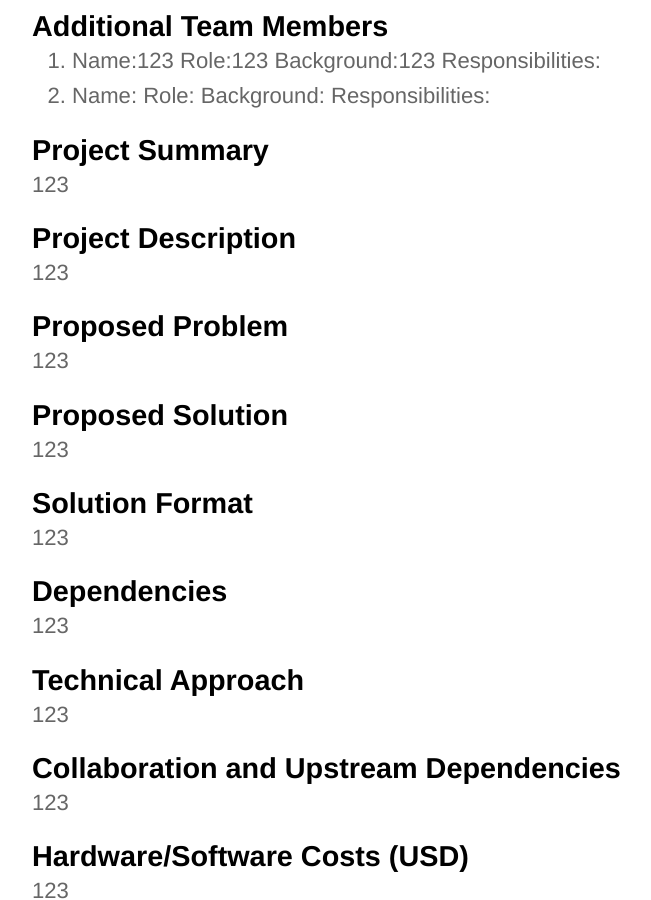
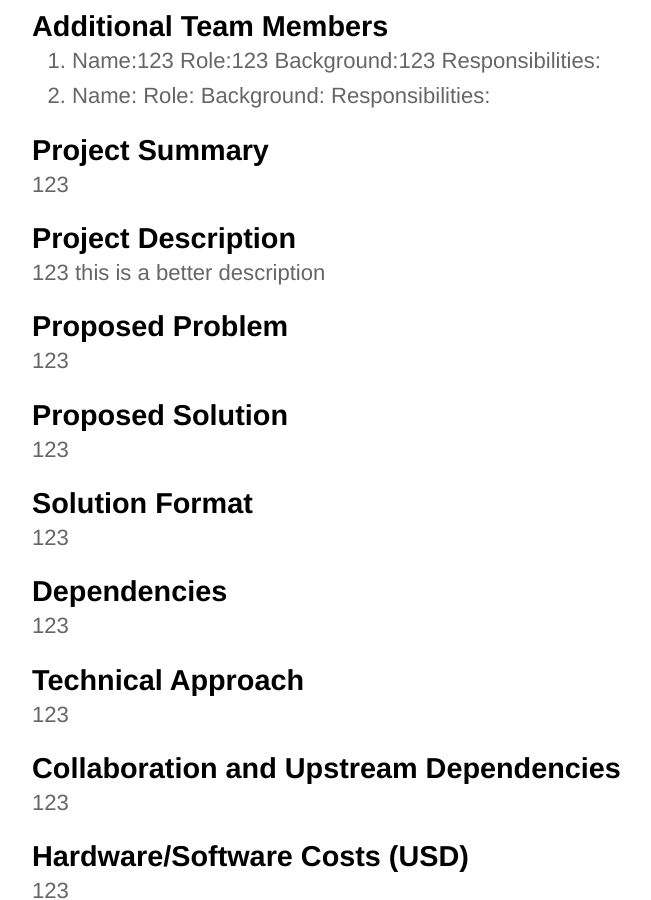
Before and after one commit to ZPreviewOrg/ZPreview, a Jekyll site: the page built from _grants/10011-grant-application---123-abc.md, in a window 1280 px wide and 900 px high, scrolled down 1739 px. Shown: the whole window, without its empty margins (108-759 px from the left). Built offline with Jekyll 4.4.1, drawn with Linux system fonts in a browser that asks for light colours.

Commit message:
Save content from issue #11

```diff
--- a/_grants/10011-grant-application---123-abc.md
+++ b/_grants/10011-grant-application---123-abc.md
@@ -69,7 +69,7 @@ Responsibilities:123
 
 ### Project Description
 
-123
+123 this is a better description
 
 ### Proposed Problem
 
```
Also changed, not shown: other parts of _grants/10011-grant-application---123-abc.md (+1 -1 lines).
